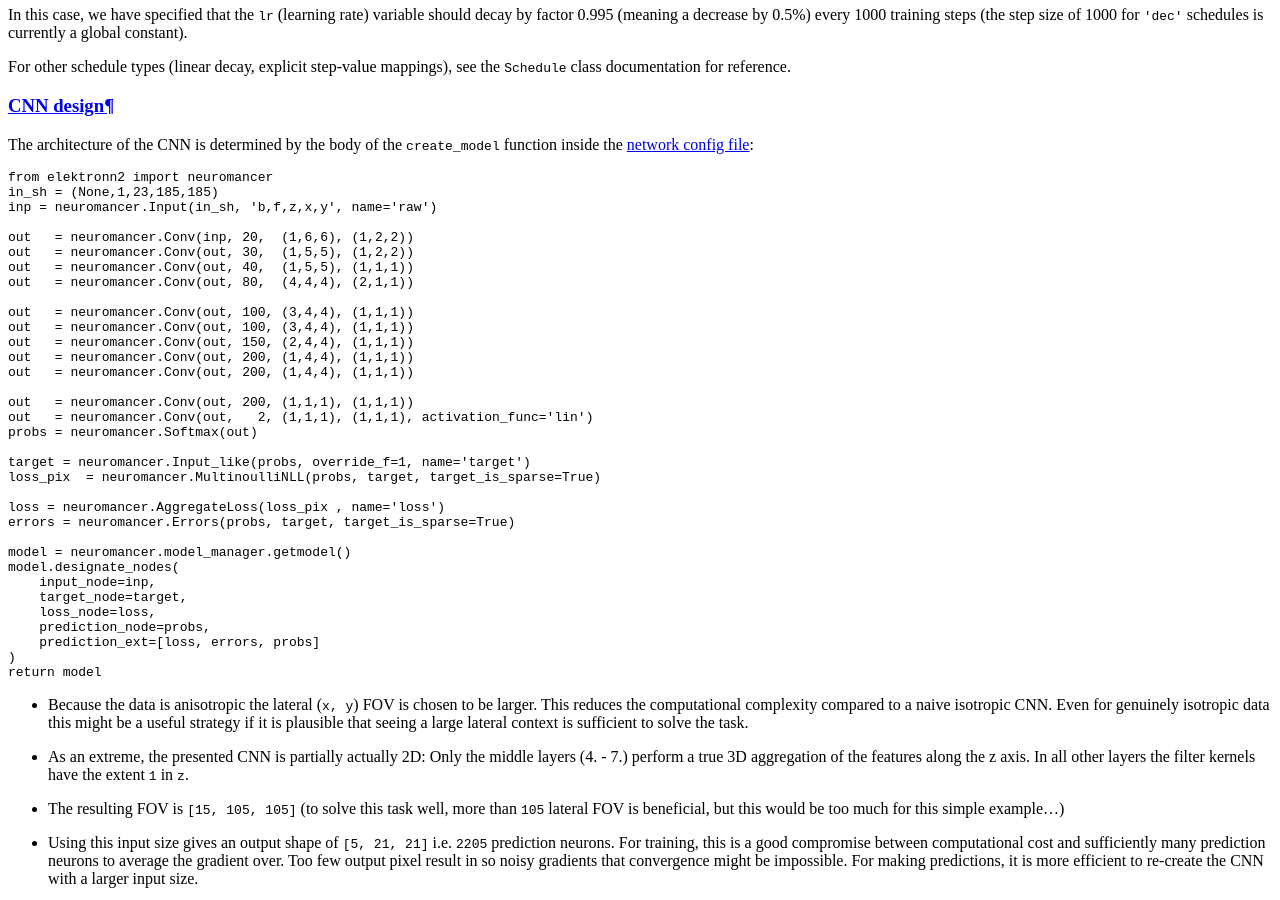
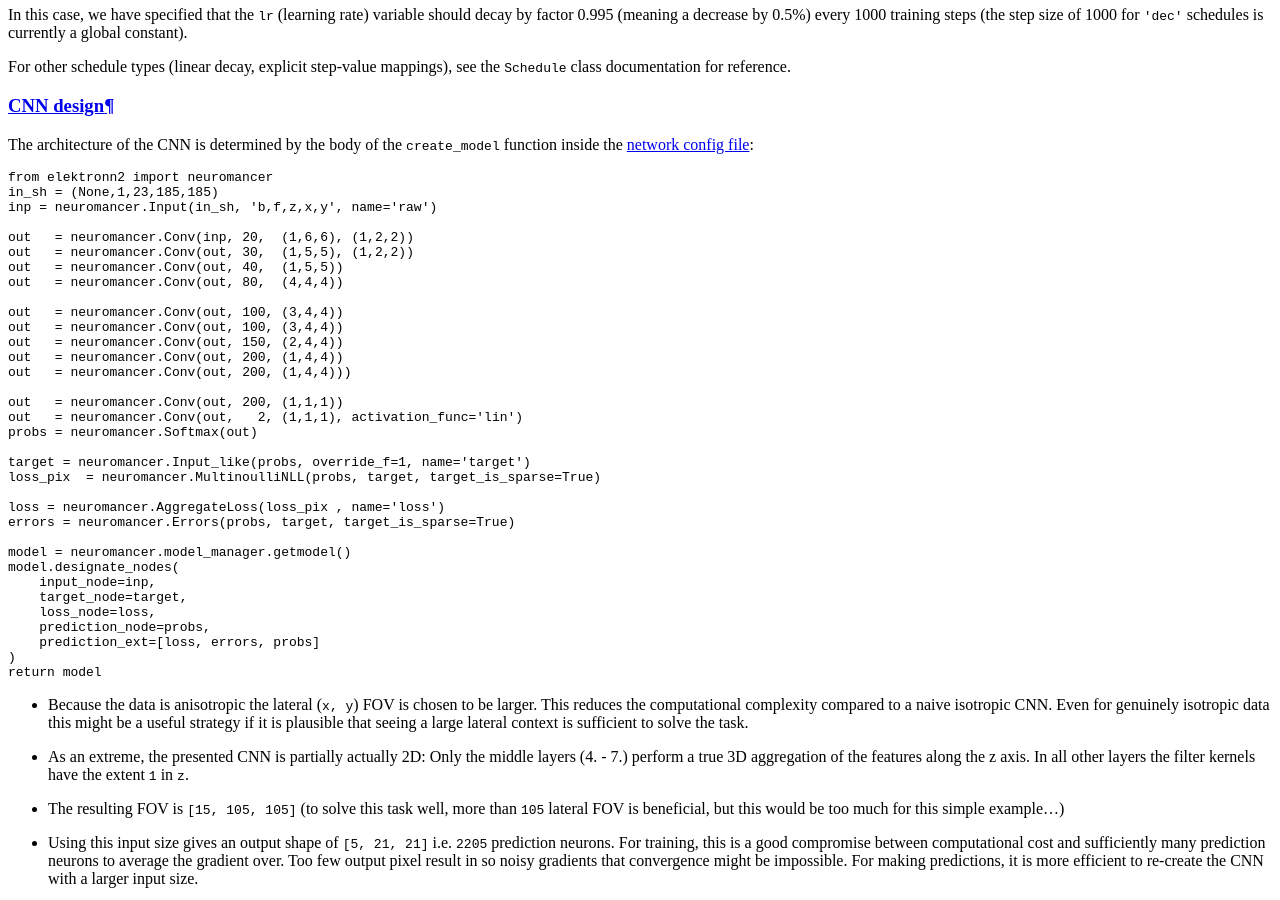
Before and after one commit to ELEKTRONN/ELEKTRONN2, a Sphinx documentation site: the page built from docs/examples.rst, in a window 1280 px wide and 900 px high, scrolled down 8396 px. Built offline with Sphinx 7.4.7 and the Read the Docs theme 2.0.0, drawn with Linux system fonts in a browser that asks for light colours; formulas are drawn with MathJax 3; pages that are not in the unit, such as notebooks, are missing from menus.

Commit message:
examples: Remove (1,1,1)-maxpoolings

```diff
--- a/docs/examples.rst
+++ b/docs/examples.rst
@@ -555,17 +555,17 @@ function inside the `network config file <https://github.com/ELEKTRONN/ELEKTRONN
 
   out   = neuromancer.Conv(inp, 20,  (1,6,6), (1,2,2))
   out   = neuromancer.Conv(out, 30,  (1,5,5), (1,2,2))
-  out   = neuromancer.Conv(out, 40,  (1,5,5), (1,1,1))
-  out   = neuromancer.Conv(out, 80,  (4,4,4), (2,1,1))
+  out   = neuromancer.Conv(out, 40,  (1,5,5))
+  out   = neuromancer.Conv(out, 80,  (4,4,4))
 
-  out   = neuromancer.Conv(out, 100, (3,4,4), (1,1,1))
-  out   = neuromancer.Conv(out, 100, (3,4,4), (1,1,1))
-  out   = neuromancer.Conv(out, 150, (2,4,4), (1,1,1))
-  out   = neuromancer.Conv(out, 200, (1,4,4), (1,1,1))
-  out   = neuromancer.Conv(out, 200, (1,4,4), (1,1,1))
+  out   = neuromancer.Conv(out, 100, (3,4,4))
+  out   = neuromancer.Conv(out, 100, (3,4,4))
+  out   = neuromancer.Conv(out, 150, (2,4,4))
+  out   = neuromancer.Conv(out, 200, (1,4,4))
+  out   = neuromancer.Conv(out, 200, (1,4,4)))
 
-  out   = neuromancer.Conv(out, 200, (1,1,1), (1,1,1))
-  out   = neuromancer.Conv(out,   2, (1,1,1), (1,1,1), activation_func='lin')
+  out   = neuromancer.Conv(out, 200, (1,1,1))
+  out   = neuromancer.Conv(out,   2, (1,1,1), activation_func='lin')
   probs = neuromancer.Softmax(out)
 
   target = neuromancer.Input_like(probs, override_f=1, name='target')
```
Also changed, not shown: 2 other files.
